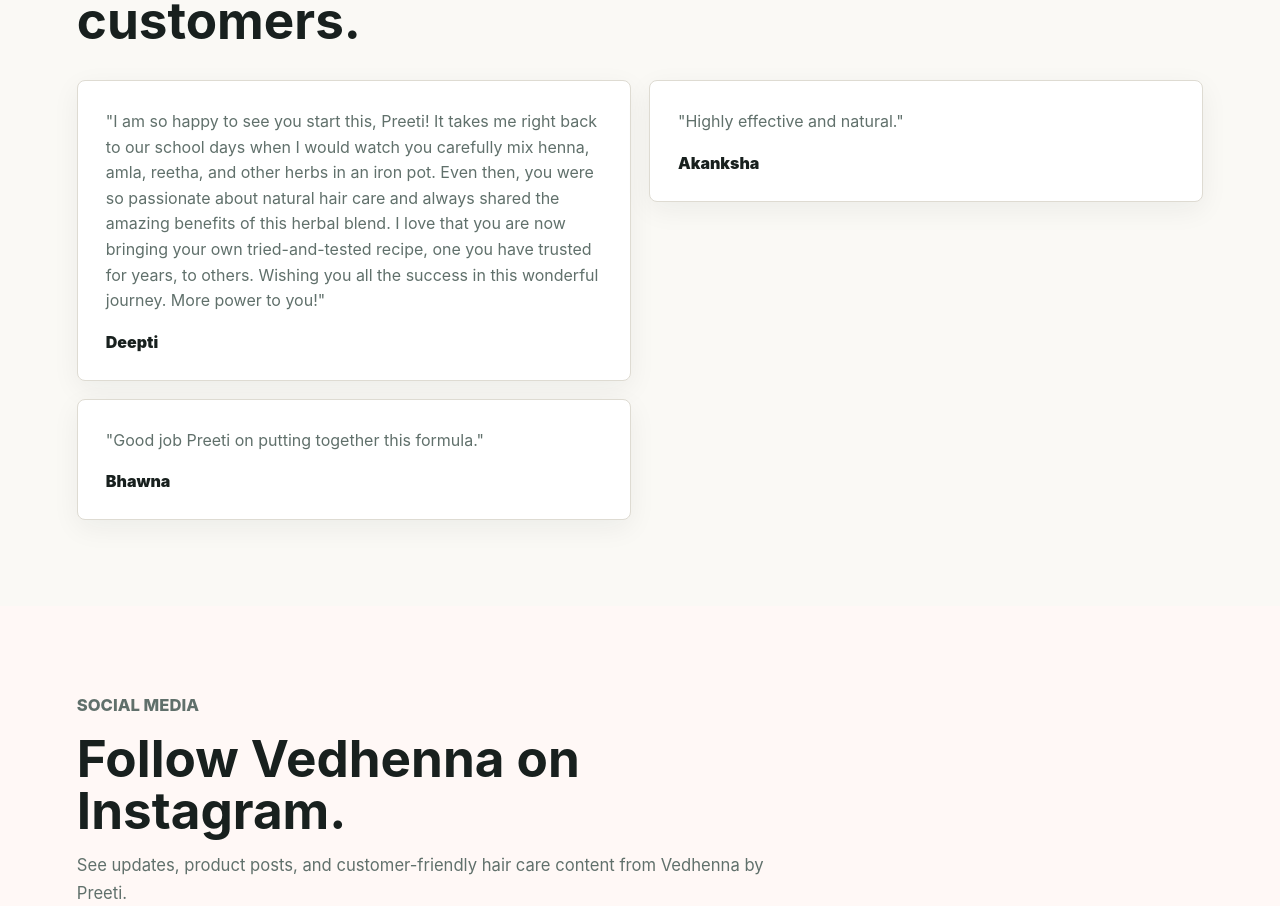
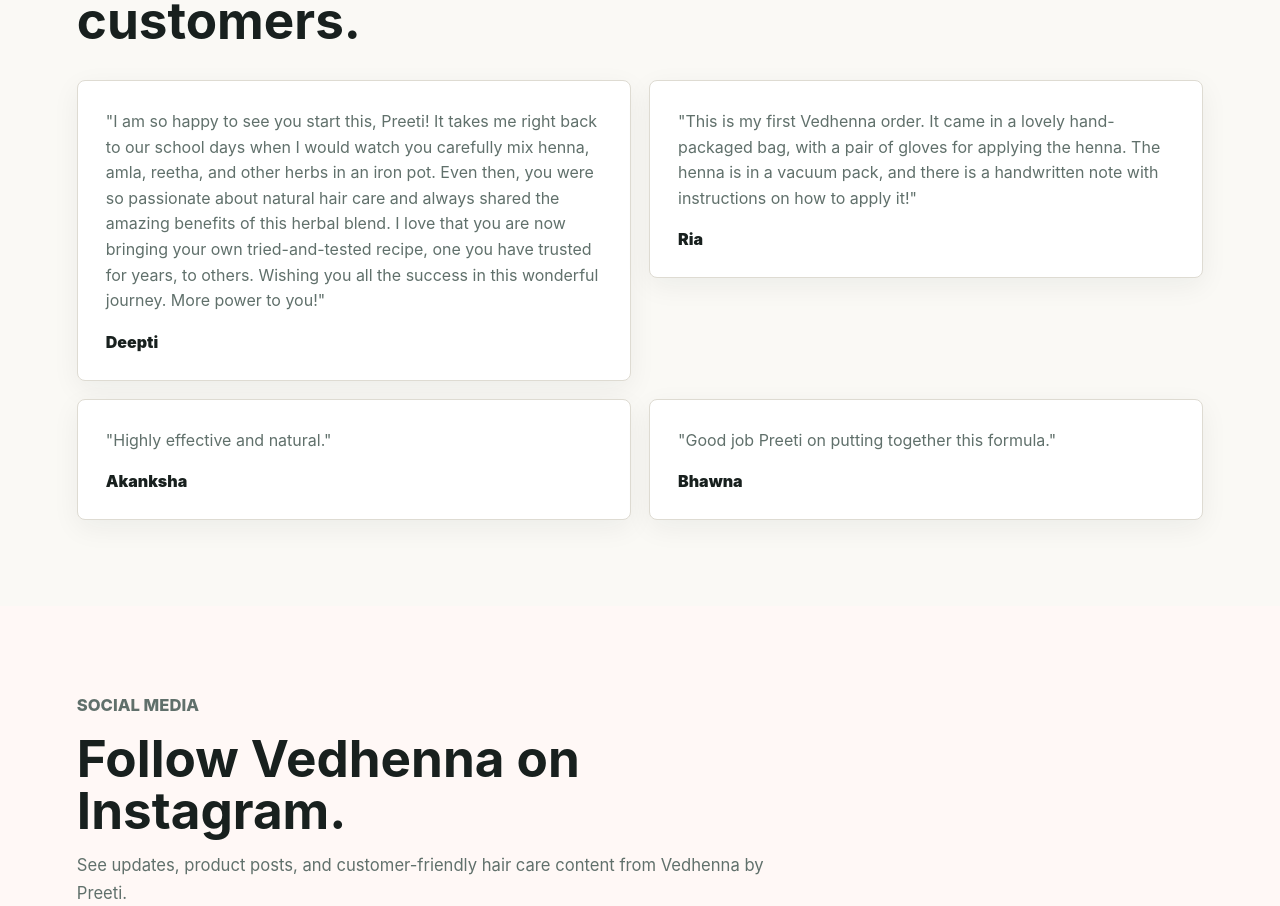
Before and after one commit to Ishank-dubey/vedhenna, a Next.js app: page / in a window 1280 px wide. Shown: the part 3434-4340 px from the top of the page. Built offline with nearby package versions, Linux system fonts and the light colour scheme; no server answers.

Commit message:
Add Ria review

```diff
--- a/pages/index.js
+++ b/pages/index.js
@@ -82,6 +82,11 @@
       quote:
         'I am so happy to see you start this, Preeti! It takes me right back to our school days when I would watch you carefully mix henna, amla, reetha, and other herbs in an iron pot. Even then, you were so passionate about natural hair care and always shared the amazing benefits of this herbal blend. I love that you are now bringing your own tried-and-tested recipe, one you have trusted for years, to others. Wishing you all the success in this wonderful journey. More power to you!',
       name: 'Deepti'
+    },
+    {
+      quote:
+        'This is my first Vedhenna order. It came in a lovely hand-packaged bag, with a pair of gloves for applying the henna. The henna is in a vacuum pack, and there is a handwritten note with instructions on how to apply it!',
+      name: 'Ria'
     },
     {
       quote: 'Highly effective and natural.',
```
